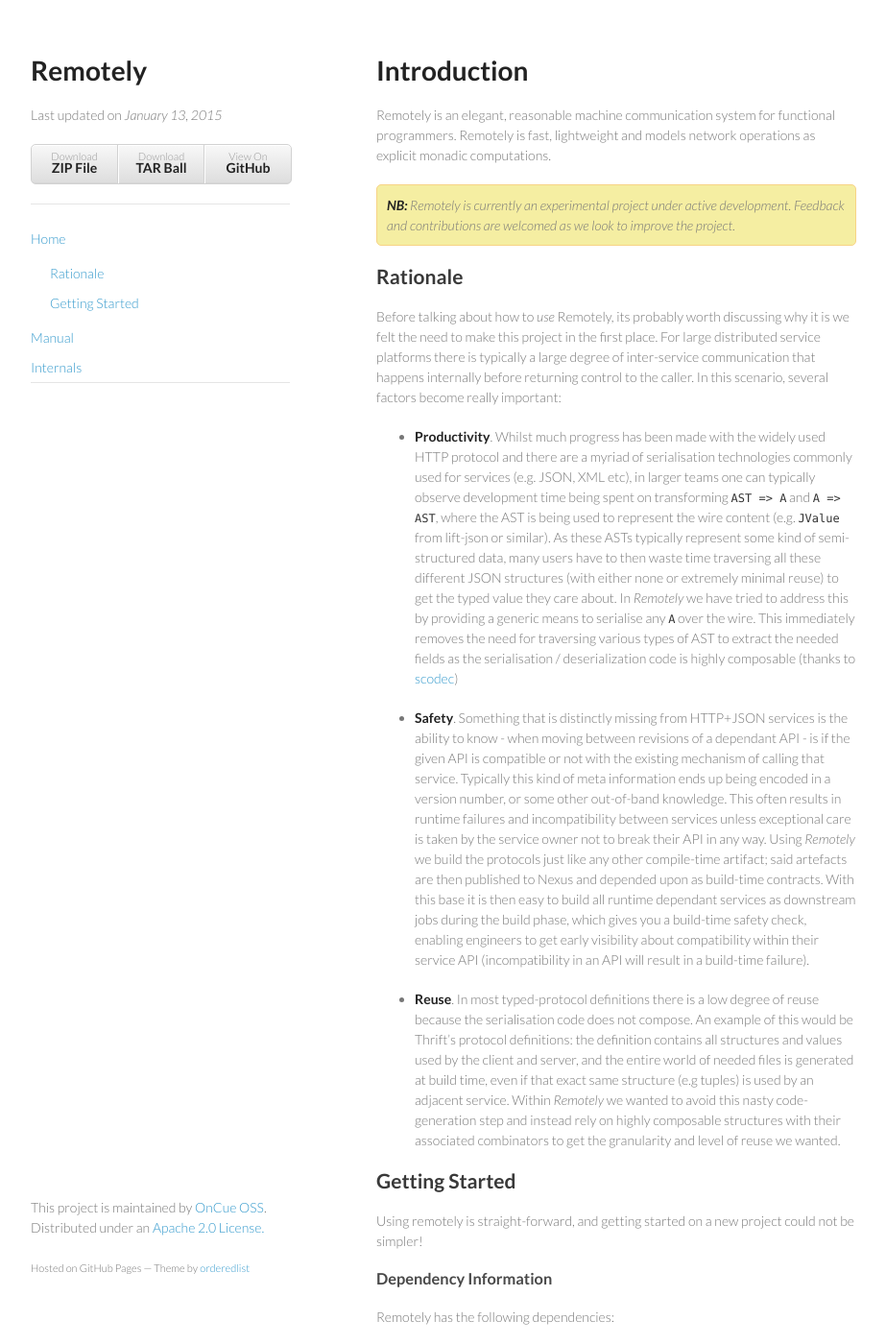
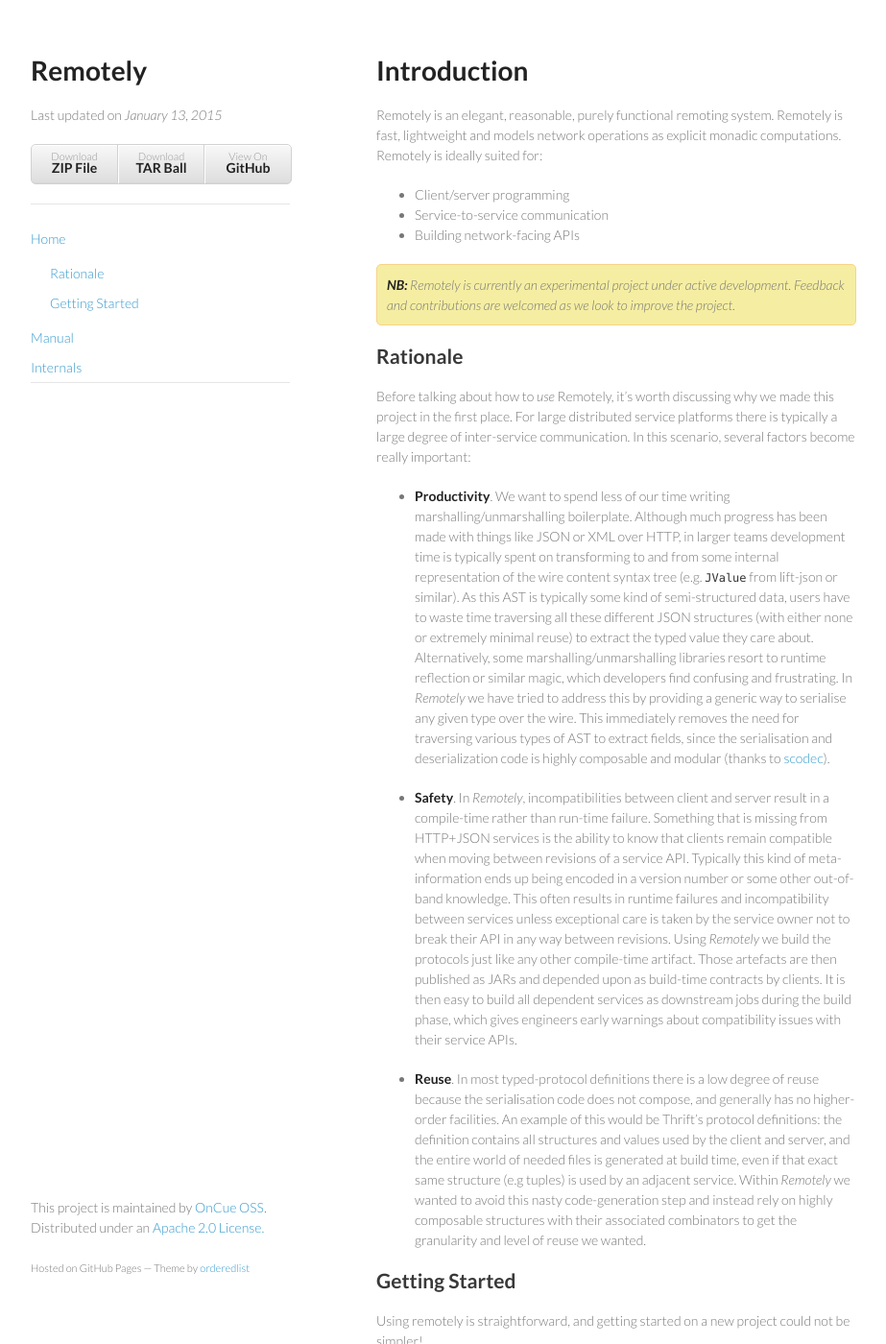
Before and after one commit to Verizon/remotely, a Jekyll site: the page built from index.md, in a window 1280 px wide and 1400 px high. Shown: the whole window at 96% size, without its empty margins (178-1101 px from the left). Built offline with Jekyll 4.4.1, drawn with Linux system fonts in a browser that asks for light colours; Markdown is read by kramdown in place of the engine named in the settings; some of the changed text lies outside the part shown.

Commit message:
Edited the docs a bit

```diff
--- a/index.md
+++ b/index.md
@@ -6,7 +6,11 @@ section: "home"
 
 # Introduction
 
-Remotely is an elegant, reasonable machine communication system for functional programmers. Remotely is fast, lightweight and models network operations as explicit monadic computations.
+Remotely is an elegant, reasonable, purely functional remoting system. Remotely is fast, lightweight and models network operations as explicit monadic computations. Remotely is ideally suited for:
+
+* Client/server programming
+* Service-to-service communication
+* Building network-facing APIs
 
 <div class="msg warn">
   <p><strong>NB:</strong> Remotely is currently an experimental project under active development. Feedback and contributions are welcomed as we look to improve the project.</p>
@@ -16,19 +20,19 @@ Remotely is an elegant, reasonable machine communication system for functional p
 
 ## Rationale
 
-Before talking about how to *use* Remotely, its probably worth discussing why it is we felt the need to make this project in the first place. For large distributed service platforms there is typically a large degree of inter-service communication that happens internally before returning control to the caller. In this scenario, several factors become really important:
+Before talking about how to *use* Remotely, it's worth discussing why we made this project in the first place. For large distributed service platforms there is typically a large degree of inter-service communication. In this scenario, several factors become really important:
 
-* **Productivity**. Whilst much progress has been made with the widely used HTTP protocol and there are a myriad of serialisation technologies commonly used for services (e.g. JSON, XML etc), in larger teams one can typically observe development time being spent on transforming `AST => A` and `A => AST`, where the AST is being used to represent the wire content (e.g. `JValue` from lift-json or similar). As these ASTs typically represent some kind of semi-structured data, many users have to then waste time traversing all these different JSON structures (with either none or extremely minimal reuse) to get the typed value they care about. In *Remotely* we have tried to address this by providing a generic means to serialise any `A` over the wire. This immediately removes the need for traversing various types of AST to extract the needed fields as the serialisation / deserialization code is highly composable (thanks to [scodec](https://github.com/scodec/scodec))
+* **Productivity**. We want to spend less of our time writing marshalling/unmarshalling boilerplate. Although much progress has been made with things like JSON or XML over HTTP, in larger teams development time is typically spent on transforming to and from some internal representation of the wire content syntax tree (e.g. `JValue` from lift-json or similar). As this AST is typically some kind of semi-structured data, users have to waste time traversing all these different JSON structures (with either none or extremely minimal reuse) to extract the typed value they care about. Alternatively, some marshalling/unmarshalling libraries resort to runtime reflection or similar magic, which developers find confusing and frustrating. In *Remotely* we have tried to address this by providing a generic way to serialise any given type over the wire. This immediately removes the need for traversing various types of AST to extract fields, since the serialisation and deserialization code is highly composable and modular (thanks to [scodec](https://github.com/scodec/scodec)).
 
-* **Safety**. Something that is distinctly missing from HTTP+JSON services is the ability to know - when moving between revisions of a dependant API - is if the given API is compatible or not with the existing mechanism of calling that service. Typically this kind of meta information ends up being encoded in a version number, or some other out-of-band knowledge. This often results in runtime failures and incompatibility between services unless exceptional care is taken by the service owner not to break their API in any way. Using *Remotely* we build the protocols just like any other compile-time artifact; said artefacts are then published to Nexus and depended upon as build-time contracts. With this base it is then easy to build all runtime dependant services as downstream jobs during the build phase, which gives you a build-time safety check, enabling engineers to get early visibility about compatibility within their service API (incompatibility in an API will result in a build-time failure).
+* **Safety**. In *Remotely*, incompatibilities between client and server result in a compile-time rather than run-time failure. Something that is missing from HTTP+JSON services is the ability to know that clients remain compatible when moving between revisions of a service API. Typically this kind of meta-information ends up being encoded in a version number or some other out-of-band knowledge. This often results in runtime failures and incompatibility between services unless exceptional care is taken by the service owner not to break their API in any way between revisions. Using *Remotely* we build the protocols just like any other compile-time artifact. Those artefacts are then published as JARs and depended upon as build-time contracts by clients. It is then easy to build all dependent services as downstream jobs during the build phase, which gives engineers early warnings about compatibility issues with their service APIs.
 
-* **Reuse**. In most typed-protocol definitions there is a low degree of reuse because the serialisation code does not compose. An example of this would be Thrift's protocol definitions: the definition contains all structures and values used by the client and server, and the entire world of needed files is generated at build time, even if that exact same structure (e.g tuples) is used by an adjacent service. Within *Remotely* we wanted to avoid this nasty code-generation step and instead rely on highly composable structures with their associated combinators to get the granularity and level of reuse we wanted.
+* **Reuse**. In most typed-protocol definitions there is a low degree of reuse because the serialisation code does not compose, and generally has no higher-order facilities. An example of this would be Thrift's protocol definitions: the definition contains all structures and values used by the client and server, and the entire world of needed files is generated at build time, even if that exact same structure (e.g tuples) is used by an adjacent service. Within *Remotely* we wanted to avoid this nasty code-generation step and instead rely on highly composable structures with their associated combinators to get the granularity and level of reuse we wanted.
 
 <a name="getting-started"></a>
 
 ## Getting Started
 
-Using remotely is straight-forward, and getting started on a new project could not be simpler!
+Using remotely is straightforward, and getting started on a new project could not be simpler!
 
 ### Dependency Information
 
@@ -76,7 +80,7 @@ The structure breaks down like this:
 
 * `core` contains the domain logic for the given application; ideally this is organised around a free algebra which makes `core` self-contained and fully testable without any kind of wire protocol. The module is primarily composed of pure functions (lifted into I/O actions where appropriate)
 
-* `protocol` is a simple compilation unit that only contains the definition of the protocol (not the implementation) - more on this in the XXXX section.
+* `protocol` is a simple compilation unit that only contains the definition of the protocol (not the implementation)
 
 * `rpc` contains the implementation of the aforementioned remotely protocol. In essence this is the meat of any wire<->domain mediation that needs to happen in the application; it exchanges wire representations (whatever they may be) for domain types that can be used as function arguments for the algebra exposed by `core`. This module *must depend on the `rpc` and `core` modules*.
 
@@ -113,8 +117,6 @@ Protocols are the core of the remotely project. They represent the contract betw
 * `codec`: require a `Codec` for the specified type. If the relevant `Codec` cannot be found, you will either have to import one or define your own accordingly. By default, *Remotely* comes with implementations for `String`, `Int` etc - the vast majority of default types you might need. You can however still define `Codec` implementations for any of your own structures as needed.
 
 * `specify`: define a function that the contract will have to implement. In our example, we want to expose a "factorial" function that will take an `Int` and return an `Int`; this is defined using standard Scala function type definitions.
-
-More information on defining complex protocols can be found in the XXXXXXXX section.
 
 ### Server & Client Definition
 
```
